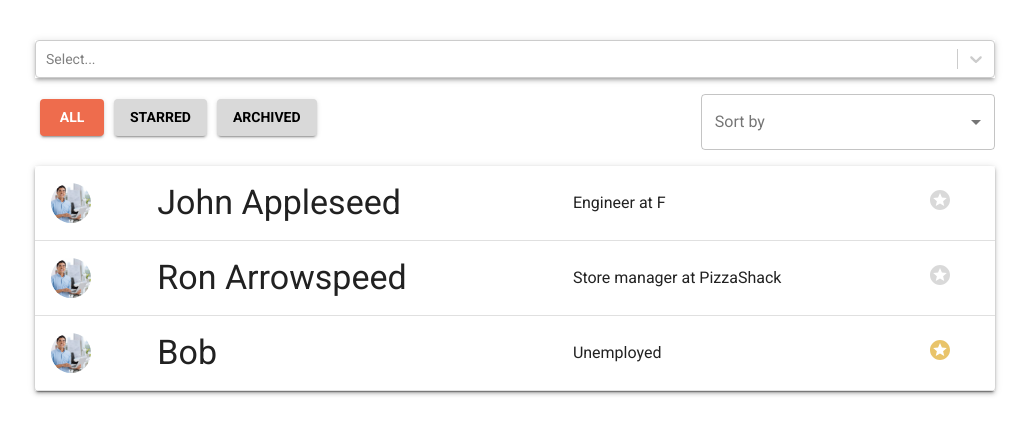
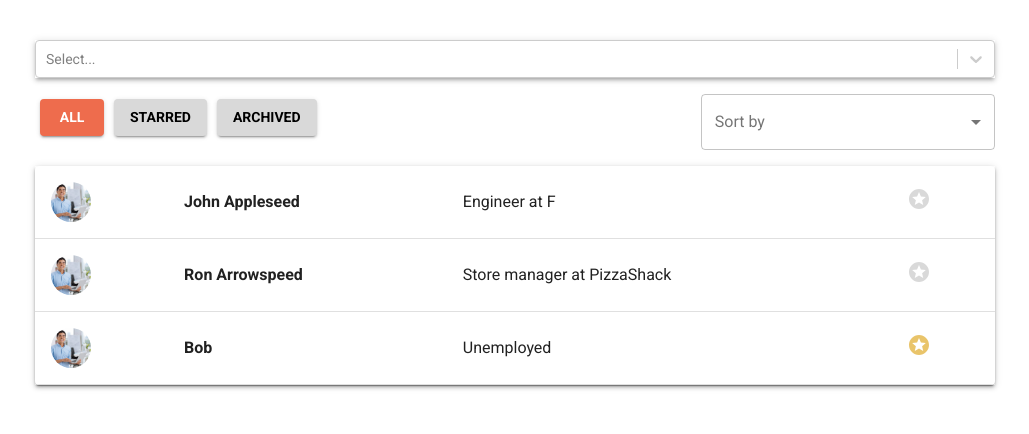
Before and after one commit to bawses/it-project-crm, a Next.js app: page /contacts in a window 1280 px wide. Shown: the top 434 px of the page, without its empty margins (125-1154 px from the left). Built offline with nearby package versions, Linux system fonts and the light colour scheme; a web font is replaced by a local one.

Commit message:
Fixed font size to work better on smaller screens

```diff
--- a/components/contactsTableRow.tsx
+++ b/components/contactsTableRow.tsx
@@ -18,7 +18,7 @@ export default function ContactsTableRow({ name, role, isStarred }: ContactsTabl
   return (
     <TableRow>
       <TableCell><Avatar src={stockImage.src} /></TableCell>
-      <TableCell><Typography variant="h4" component="h4">{name}</Typography></TableCell>
+      <TableCell><Typography component="p" style={{ fontWeight: 600 }}>{name}</Typography></TableCell>
       <TableCell><Typography component="p">{role}</Typography></TableCell>
       <TableCell><StarsIcon htmlColor={starColor} /></TableCell>
     </TableRow>
```
